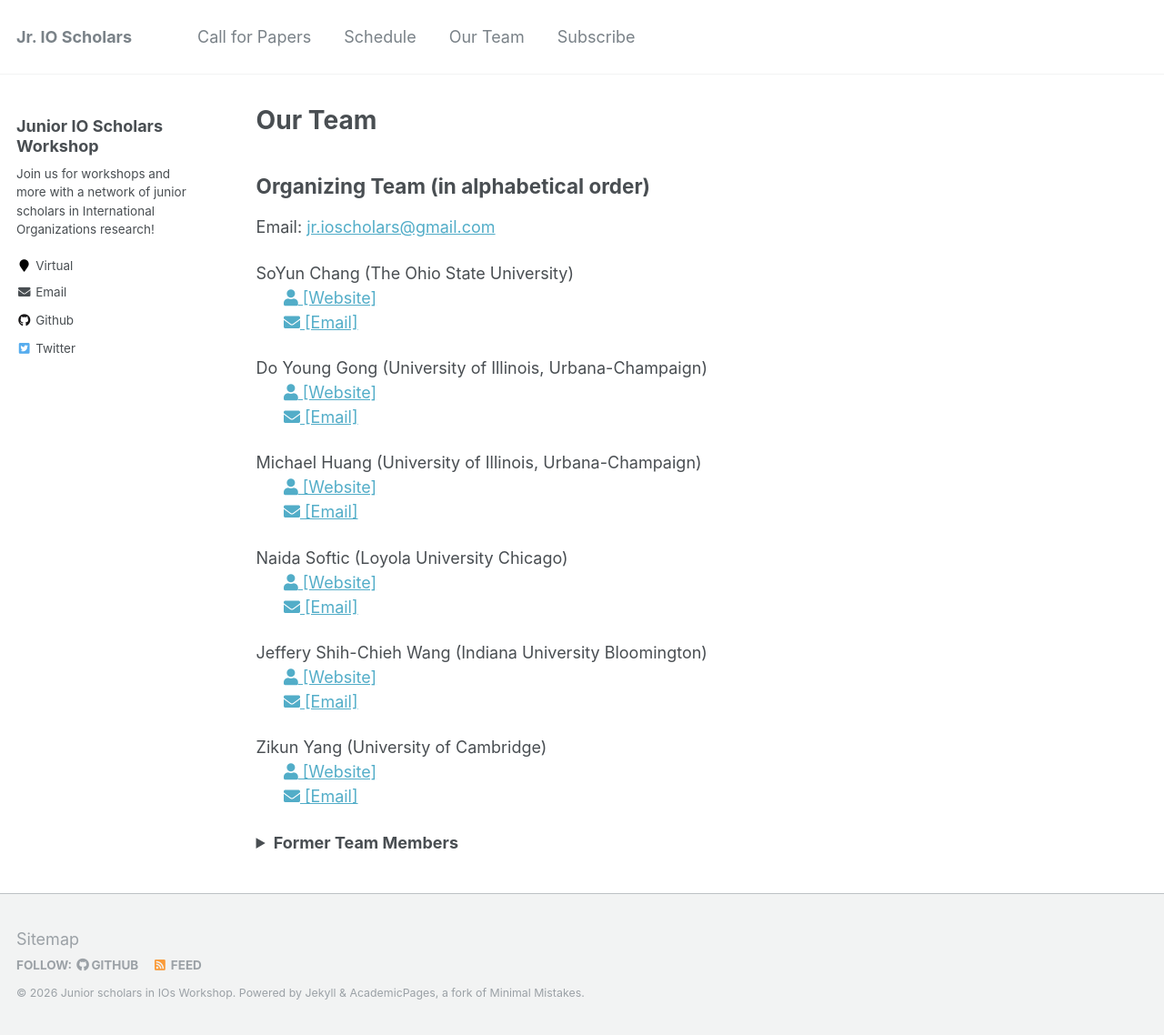
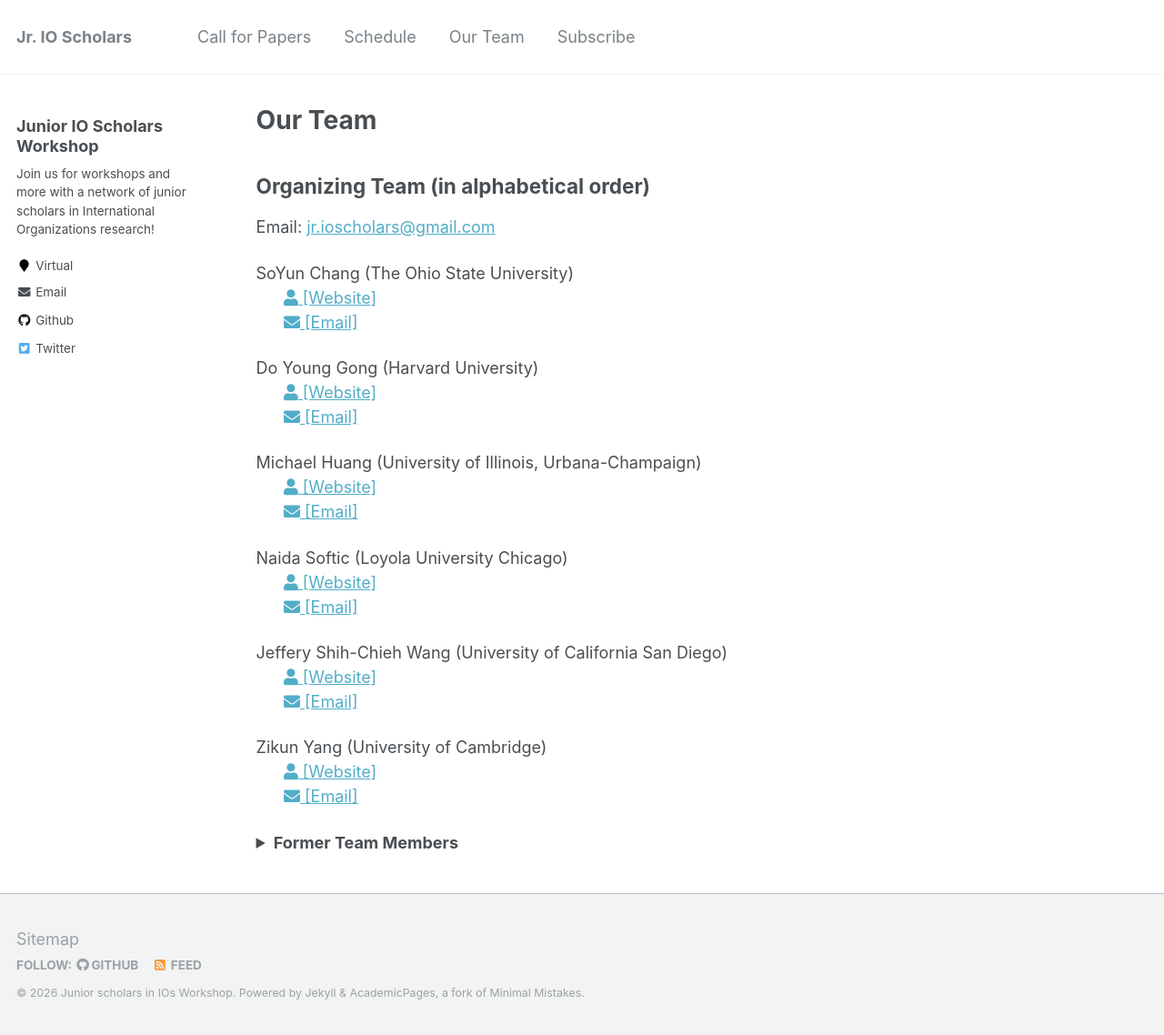
Before and after one commit to IO-workshop/IO-workshop.github.io, a Jekyll site: the page built from _pages/team.md, in a window 1280 px wide and 1138 px high. Shown: the whole window at 91% size. Built offline with Jekyll 4.4.1, drawn with Linux system fonts in a browser that asks for light colours.

Commit message:
Update team.md

```diff
--- a/_pages/team.md
+++ b/_pages/team.md
@@ -13,7 +13,7 @@ SoYun Chang (The Ohio State University)
 <br>&nbsp;&nbsp;&nbsp;&nbsp;&nbsp;&nbsp;<span style="padding-right:5%"><a href='{{ "https://soyunchang.github.io/soyunchang/"}}'><i class='fas fa-user'></i> [Website]</a></span>
 <br>&nbsp;&nbsp;&nbsp;&nbsp;&nbsp;&nbsp;<span style="padding-right:5%"><a href='{{ "mailto:chang.2318@osu.edu"}}'><i class='fas fa-envelope'></i> [Email]</a></span>
 
-Do Young Gong (University of Illinois, Urbana-Champaign)
+Do Young Gong (Harvard University)
 <br>&nbsp;&nbsp;&nbsp;&nbsp;&nbsp;&nbsp;<span style="padding-right:5%"><a href='{{ "http://doyounggong.com/"}}'><i class='fas fa-user'></i> [Website]</a></span>
 <br>&nbsp;&nbsp;&nbsp;&nbsp;&nbsp;&nbsp;<span style="padding-right:5%"><a href='{{ "mailto:dygong2@illinois.edu"}}'><i class='fas fa-envelope'></i> [Email]</a></span>
 
@@ -25,7 +25,7 @@ Naida Softic  (Loyola University Chicago)
 <br>&nbsp;&nbsp;&nbsp;&nbsp;&nbsp;&nbsp;<span style="padding-right:5%"><a href='{{ "https://www.linkedin.com/in/naida-softic/"}}'><i class='fas fa-user'></i> [Website]</a></span>
 <br>&nbsp;&nbsp;&nbsp;&nbsp;&nbsp;&nbsp;<span style="padding-right:5%"><a href='{{ "mailto:nsoftic@luc.edu"}}'><i class='fas fa-envelope'></i> [Email]</a></span>
 
-Jeffery Shih-Chieh Wang (Indiana University Bloomington)
+Jeffery Shih-Chieh Wang (University of California San Diego)
 <br>&nbsp;&nbsp;&nbsp;&nbsp;&nbsp;&nbsp;<span style="padding-right:5%"><a href='{{ "https://jeffery-wang.com/"}}'><i class='fas fa-user'></i> [Website]</a></span>
 <br>&nbsp;&nbsp;&nbsp;&nbsp;&nbsp;&nbsp;<span style="padding-right:5%"><a href='{{ "mailto:jeffery.wang429@gmail.com"}}'><i class='fas fa-envelope'></i> [Email]</a></span>
 
```
